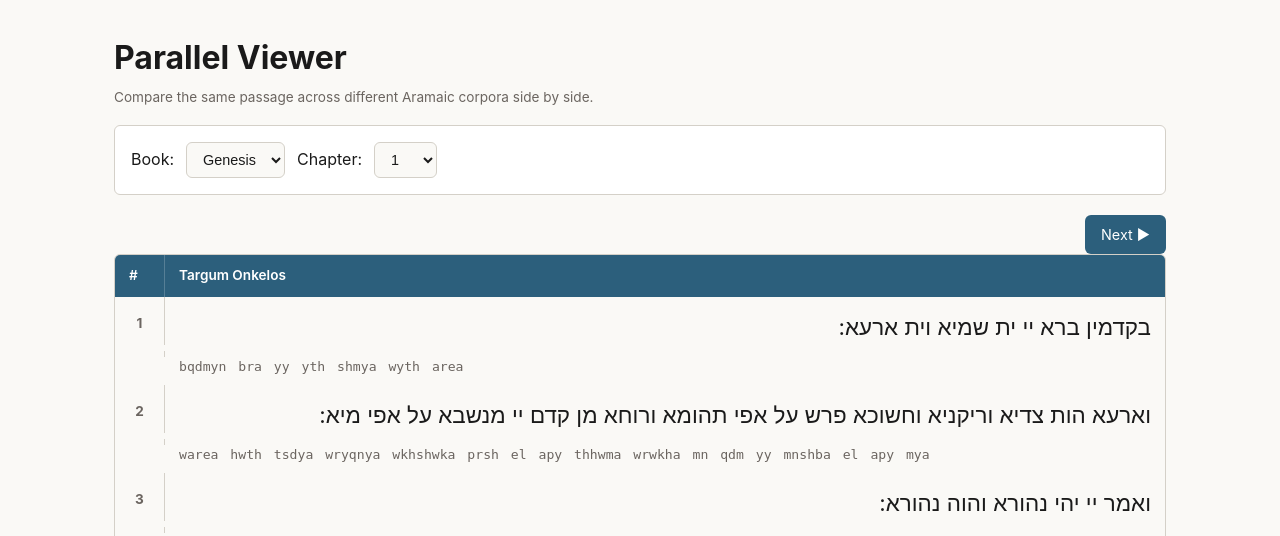
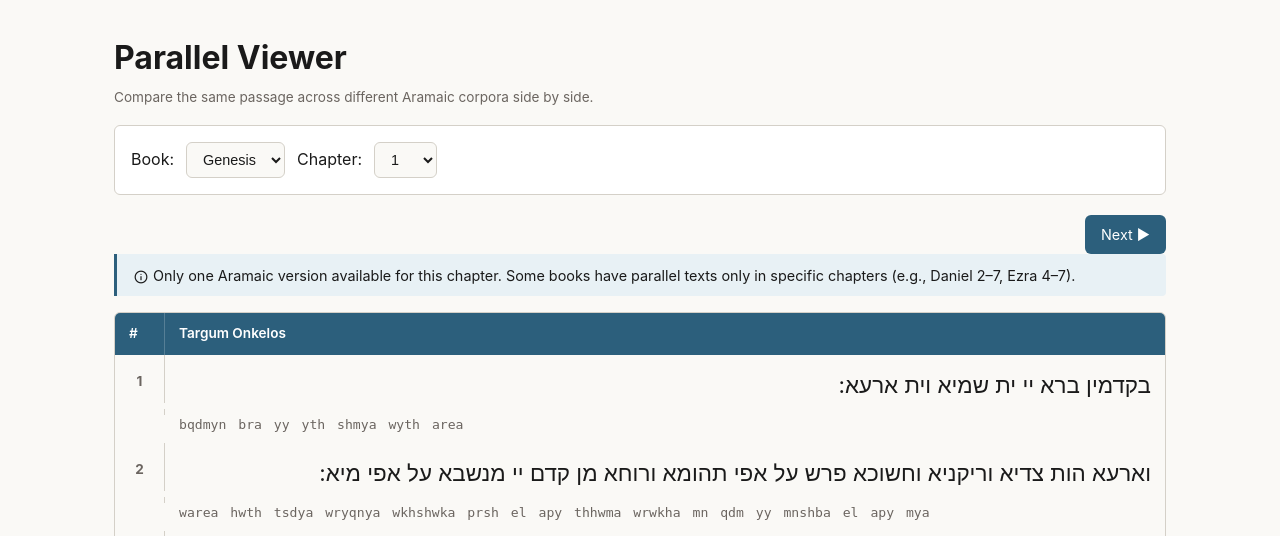
Before and after one commit to Jossifresben/aramaic-root-atlas, a Flask app: page /parallel in a window 1280 px wide. Shown: the part 62-598 px from the top of the page. Run offline with Flask 3, Linux system fonts and the light colour scheme.

Commit message:
Add info notice in parallel viewer when chapter has only one corpus
Explains that some books have parallel texts only in specific chapters
(e.g., Daniel 2-7, Ezra 4-7). Quadrilingual message.

Co-Authored-By: Claude Opus 4.6 (1M context) <noreply@anthropic.com>

```diff
--- a/templates/parallel.html
+++ b/templates/parallel.html
@@ -143,6 +143,15 @@
     font-size: 0.85rem;
     color: var(--muted);
     margin-bottom: 16px;
+}
+.parallel-single-notice {
+    background: var(--accent-light, #e8f1f5);
+    border-left: 3px solid var(--accent, #2c5f7c);
+    padding: 0.6rem 1rem;
+    font-size: 0.9rem;
+    color: var(--fg, #333);
+    margin-bottom: 1rem;
+    border-radius: 0 4px 4px 0;
 }
 </style>
 {% endblock %}
@@ -314,6 +323,18 @@ async function loadParallel() {
     }
 
     html += '</div>';
+
+    // Prepend notice if only one corpus for this chapter
+    if (corpora.length < 2) {
+        var noticeMsg = {
+            'en': 'Only one Aramaic version available for this chapter. Some books have parallel texts only in specific chapters (e.g., Daniel 2\u20137, Ezra 4\u20137).',
+            'es': 'Solo una versi\u00f3n aramea disponible para este cap\u00edtulo. Algunos libros tienen textos paralelos solo en cap\u00edtulos espec\u00edficos (ej., Daniel 2\u20137, Esdras 4\u20137).',
+            'he': '\u05d2\u05e8\u05e1\u05d4 \u05d0\u05e8\u05de\u05d9\u05ea \u05d0\u05d7\u05ea \u05d1\u05dc\u05d1\u05d3 \u05d6\u05de\u05d9\u05e0\u05d4 \u05dc\u05e4\u05e8\u05e7 \u05d6\u05d4. \u05d1\u05d7\u05dc\u05e7 \u05de\u05d4\u05e1\u05e4\u05e8\u05d9\u05dd \u05d9\u05e9 \u05d8\u05e7\u05e1\u05d8\u05d9\u05dd \u05de\u05e7\u05d1\u05d9\u05dc\u05d9\u05dd \u05e8\u05e7 \u05d1\u05e4\u05e8\u05e7\u05d9\u05dd \u05de\u05e1\u05d5\u05d9\u05de\u05d9\u05dd (\u05dc\u05de\u05e9\u05dc, \u05d3\u05e0\u05d9\u05d0\u05dc 2\u20137, \u05e2\u05d6\u05e8\u05d0 4\u20137).',
+            'ar': '\u0646\u0633\u062e\u0629 \u0622\u0631\u0627\u0645\u064a\u0629 \u0648\u0627\u062d\u062f\u0629 \u0641\u0642\u0637 \u0645\u062a\u0627\u062d\u0629 \u0644\u0647\u0630\u0627 \u0627\u0644\u0641\u0635\u0644. \u0628\u0639\u0636 \u0627\u0644\u0643\u062a\u0628 \u0644\u0647\u0627 \u0646\u0635\u0648\u0635 \u0645\u062a\u0648\u0627\u0632\u064a\u0629 \u0641\u064a \u0641\u0635\u0648\u0644 \u0645\u062d\u062f\u062f\u0629 \u0641\u0642\u0637 (\u0645\u062b\u0644\u0627\u064b\u060c \u062f\u0627\u0646\u064a\u0627\u0644 2\u20137\u060c \u0639\u0632\u0631\u0627 4\u20137).'
+        };
+        html = '<p class="parallel-single-notice"><span class="material-symbols-outlined" style="font-size:16px;vertical-align:middle">info</span> ' + (noticeMsg[LANG] || noticeMsg['en']) + '</p>' + html;
+    }
+
     el.innerHTML = html;
     // Show/hide nav buttons
     var ch = parseInt(chapter);
```
